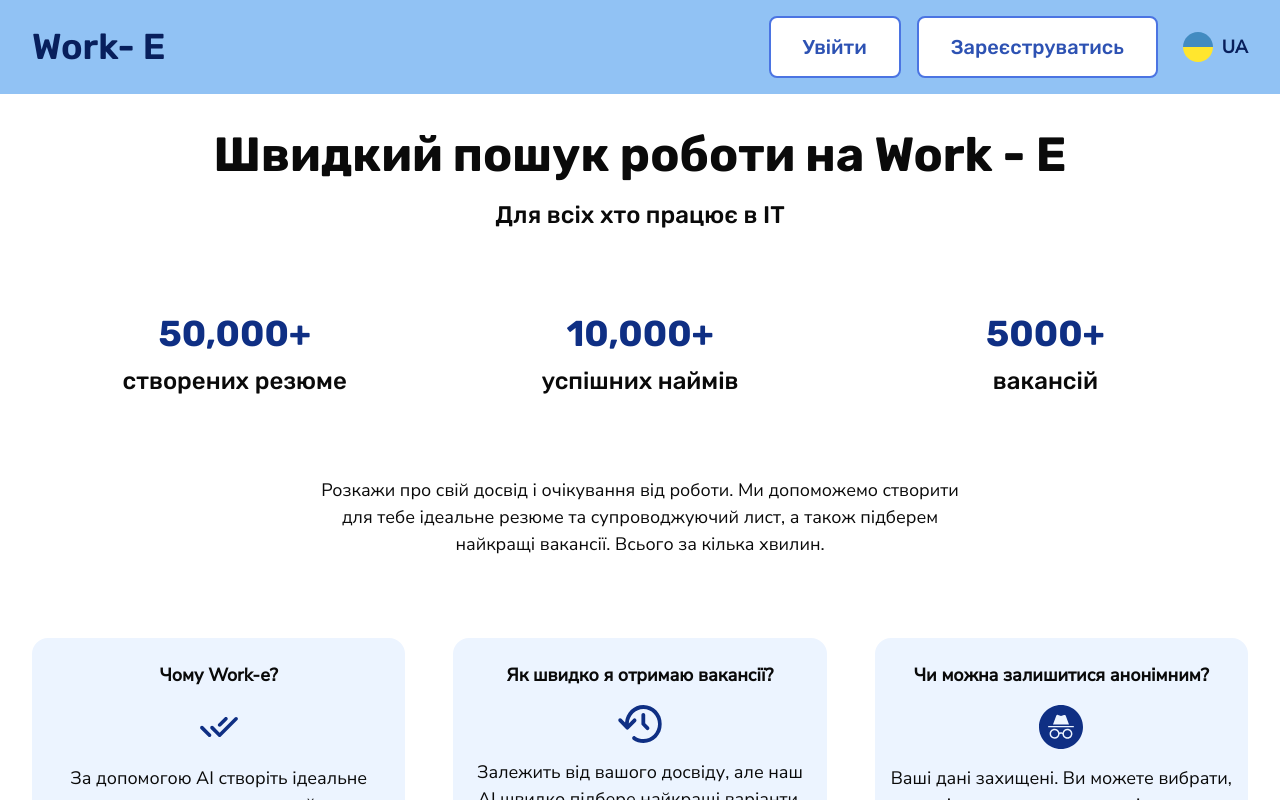
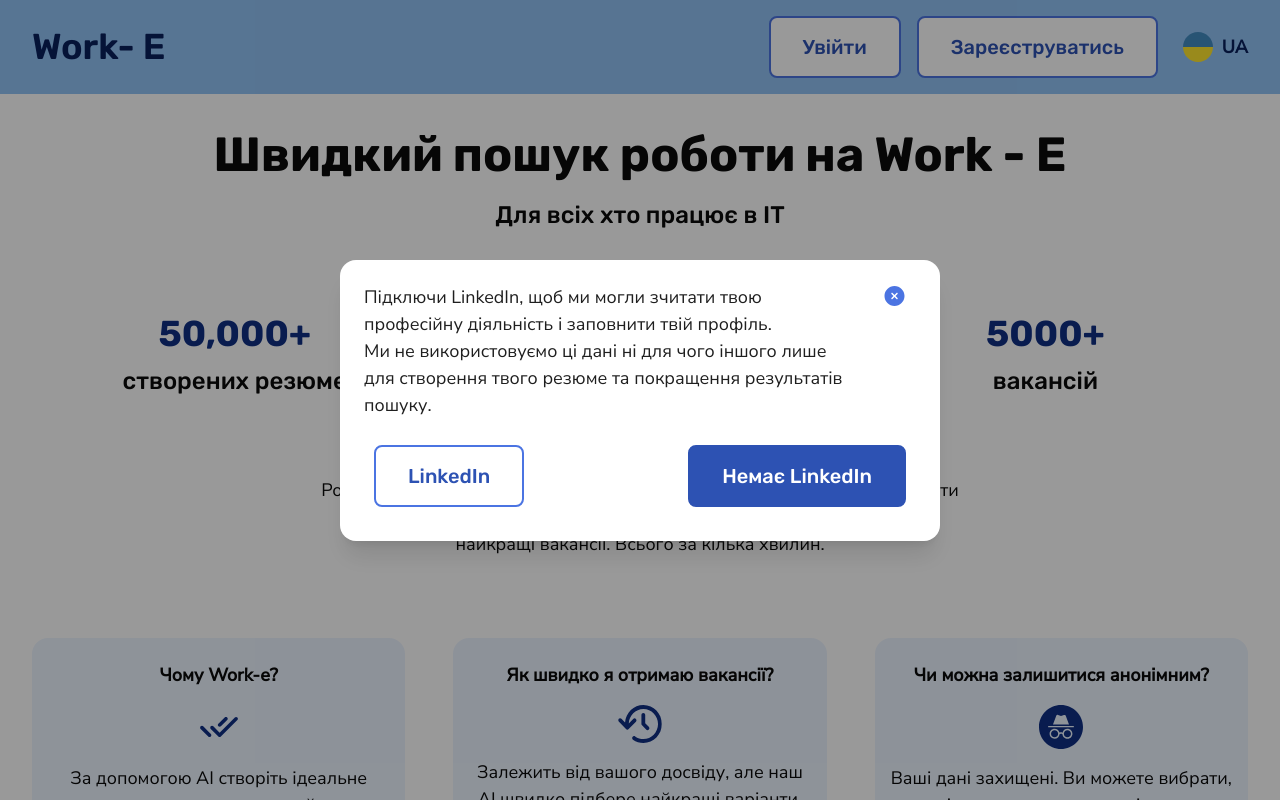
Before and after one commit to work-ee/work-e, a Next.js app: page / in a window 1280 px wide. Shown: the top 800 px of the page. Built offline with nearby package versions, Linux system fonts and the light colour scheme; no server answers.

Commit message:
Change styles according to the design

```diff
--- a/app/page.tsx
+++ b/app/page.tsx
@@ -1,3 +1,4 @@
+import LinkedInShowPopup from "@/components/LinkedInShowPopup";
 import { DialogMsg } from "@/components/feedback/DialogMsg";
 
 import { auth } from "@/lib/auth";
@@ -65,7 +66,7 @@ export default async function Home() {
           </ul>
         </div>
       </section>
-
+      <LinkedInShowPopup />
       {session && <DialogMsg showOnMount backdrop />}
     </main>
   );
--- a/components/modals/LinkedInPopup.tsx
+++ b/components/modals/LinkedInPopup.tsx
@@ -1,3 +1,4 @@
+import { Button } from "../ui";
 import { Modal } from "./Modal";
 
 interface LinkedInPopupProps {
@@ -9,13 +10,13 @@ export default function LinkedInPopup({ onClose }: LinkedInPopupProps) {
     <Modal
       onClose={onClose}
       actions={
-        <div className="flex justify-between mt-6 w-full">
-          <button className="btn border-b-1">LinkedIn</button>
-          <button className="btn">Немає LinkedIn</button>
+        <div className="flex justify-between w-full p-[10px] mt-4">
+          <Button variant="secondary">LinkedIn</Button>
+          <Button>Немає LinkedIn</Button>
         </div>
       }
     >
-      <p className="color-neutral-900">
+      <p className="text-neutral-900 pr-15">
         Підключи LinkedIn, щоб ми могли зчитати твою професійну діяльність і заповнити твій профіль.
         <br />
         Ми не використовуємо ці дані ні для чого іншого лише для створення твого резюме та покращення результатів
--- a/components/modals/Modal.tsx
+++ b/components/modals/Modal.tsx
@@ -8,12 +8,12 @@ export const Modal = ({ onClose, title, children, actions }: ModalProps) => {
   return (
     <div className="fixed inset-0 flex items-center justify-center bg-black/40 z-100 ">
       <div className="w-[600px] rounded-[16px] p-6 shadow-xl bg-white relative">
-        <button className="absolute top-3 right-0" onClick={onClose} aria-label="Close">
-          <img src="img/close.svg" />
+        <button className="absolute top-6 right-6" onClick={onClose} aria-label="Close">
+          <img src="img/material-symbols_close.svg" />
         </button>
-        {title && <h2>{title}</h2>}
+        {title && <h3 className="heading-h3 text-neutral-900 pb-2">{title}</h3>}
         <div>{children}</div>
-        {actions && <div className="flex justify-between">{actions}</div>}
+        {actions && <div>{actions}</div>}
       </div>
     </div>
   );
```
Also changed, not shown: public/img/material-symbols_close.svg (added).
